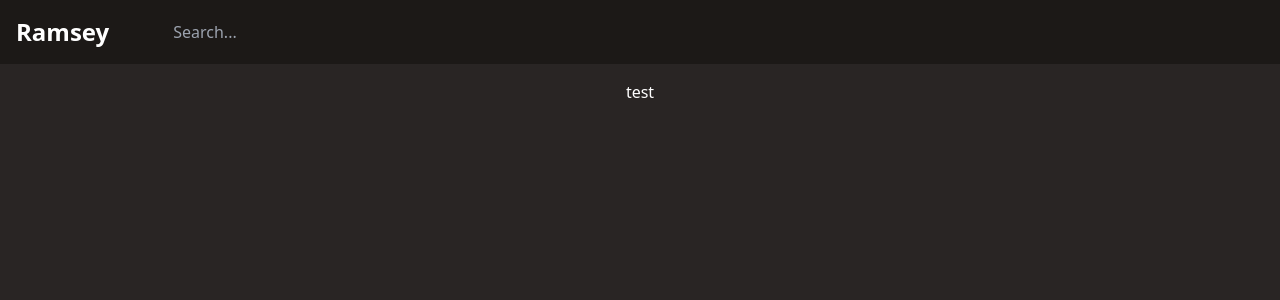
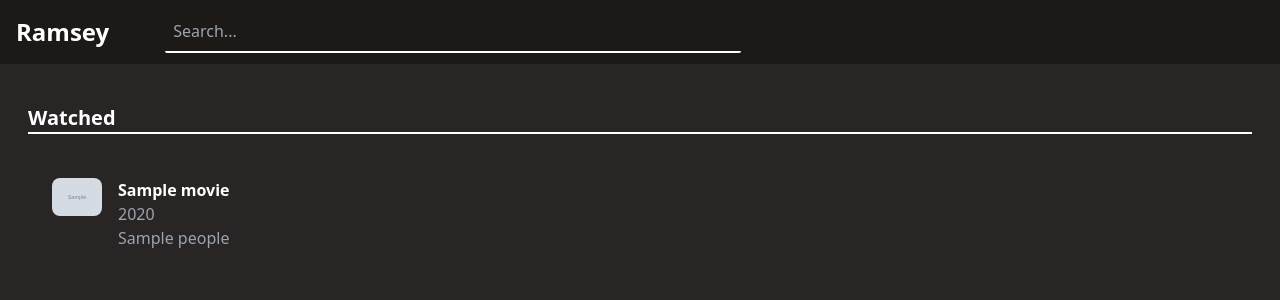
Before and after one commit to atbuy/ramsey, a FastAPI app: template ramsey/templates/index.html in a window 1280 px wide. Shown: the top 300 px of the page. Run offline with FastAPI, Linux system fonts and the light colour scheme; the template is opened without the code that fills it: most values are stand-ins (such as "Sample title", 1, 10 or a date in 2020); grey boxes marked "Sample" are stand-in pictures; parts of the project's set-up code (start-up, migrations or seed data) failed here and were passed over; some libraries are stand-ins or nearby versions.

Commit message:
Add temporary watched section

```diff
--- a/ramsey/app.py
+++ b/ramsey/app.py
@@ -31,7 +31,15 @@ redis = get_redis()
 async def home(request: Request):
     """Show index page."""
 
-    return templates.TemplateResponse(request, "index.html")
+    # Get all searched movies and display them
+    cached = redis.get(settings.redis.data_key) or "{}"
+    data = json.loads(cached)
+    movies = data.get("movies", {})
+
+    watched = [movie[0] for movie in movies.values()]
+    context = {"watched": watched}
+
+    return templates.TemplateResponse(request, "index.html", context)
 
 
 @app.post("/search")
@@ -51,15 +59,18 @@ async def search(request: Request, query: SearchQuery):
     # Check if there are data cached
     cached = redis.get(settings.redis.data_key) or "{}"
     data = json.loads(cached)
-    if not data:
+    movies = data.get("movies", {})
+    results = movies.get(query.search, [])
+
+    # Check if there are data
+    if not data or not results:
         # Parse results and render the template with the data
         results = search_query(query.search)
 
         # Store result data in cache
-        data[query.search] = results
+        movies[query.search] = results
+        data["movies"] = movies
         redis.set(settings.redis.data_key, json.dumps(data))
-    else:
-        results = data[query.search]
 
     context = {"results": results}
     render = templates.TemplateResponse(
--- /dev/null
+++ b/ramsey/templates/components/movie.html
@@ -0,0 +1,17 @@
+<div class="flex items-start justify-start p-2 mr-3">
+  <img
+    src="{{ movie.image }}"
+    width="50px"
+    height="100px"
+    class="rounded-lg mr-4"
+  />
+  <div class="flex flex-col justify-start">
+    <span class="font-semibold">{{ movie.title }}</span>
+    {% if movie.year %}
+    <span class="text-gray-400">{{ movie.year }}</span>
+    {% else %}
+    <span class="text-gray-400">unknown year</span>
+    {% endif %}
+    <span class="text-gray-400">{{ movie.people }}</span>
+  </div>
+</div>
--- a/ramsey/templates/index.html
+++ b/ramsey/templates/index.html
@@ -5,7 +5,14 @@ Ramsey
 {% endblock %}
 
 {% block body %}
-<div class="max-w-full p-2 flex items-center justify-center">
-  <div>test</div>
+<div class="mt-4 max-w-full p-2 flex items-center justify-center">
+  <div class="px-5 w-full">
+    <div class="text-xl my-4 w-full font-semibold border-b-2 border-white">Watched</div>
+    <div class="px-4 py-5 flex flex-row flex-wrap">
+      {% for movie in watched %}
+        {% include "./components/movie.html" %}
+      {% endfor %}
+    </div>
+  </div>
 </div>
 {% endblock %}
--- a/ramsey/templates/navbar.html
+++ b/ramsey/templates/navbar.html
@@ -1,18 +1,34 @@
-<nav class="max-w-full bg-stone-900 border-gray-200 mb-2 flex items-center justify-start">
+<nav
+  class="max-w-full bg-stone-900 border-gray-200 mb-2 flex items-center justify-start"
+>
   <div class="flex flex-wrap items-center justify-start p-4 mr-5">
-    <a href="/" class="text-2xl font-semibold whitespace-nowrap text-white">Ramsey</a>
+    <a href="/" class="text-2xl font-semibold whitespace-nowrap text-white"
+      >Ramsey</a
+    >
   </div>
   <div class="w-full px-5">
-    <input type="text" id="search" placeholder="Search..." name="search" hx-post="/search"
-      hx-trigger="input changed delay:750ms, search" hx-target="#search-results" hx-ext="json-enc"
-      class="w-full max-w-xl bg-transparent rounded-sm border-white focus:border-b-2 p-2 outline-none transition duration-200 ease-in-out" />
+    <input
+      type="text"
+      id="search"
+      placeholder="Search..."
+      name="search"
+      hx-post="/search"
+      hx-trigger="input changed delay:750ms, search"
+      hx-target="#search-results"
+      hx-ext="json-enc"
+      class="w-full max-w-xl bg-transparent rounded-sm border-white border-b-2 focus:border-b-0 p-2 outline-none transition duration-200 ease-in-out"
+    />
   </div>
 </nav>
 
-<div id="search-results" class="fixed hidden right-10 bg-stone-900 border-gray-100 p-5 mt-3"
-  style="left: 25px; right: 25px"></div>
+<div
+  id="search-results"
+  class="fixed hidden right-10 bg-stone-900 border-gray-100 p-5 mt-3"
+  style="left: 25px; right: 25px"
+></div>
 
 <script>
+  const search = document.getElementById("search");
   const searchResults = document.getElementById("search-results");
 
   // Check periodically if the results should be hidden
@@ -23,5 +39,17 @@
     }
 
     searchResults.classList.add("hidden");
-  }, 10);
+  }, 20);
+
+  // Add '/' as a shortcut for the search bar
+  document.addEventListener(
+    "keyup",
+    (event) => {
+      if (event.code === "Slash") {
+        event.preventDefault();
+        search.focus();
+      }
+    },
+    false,
+  );
 </script>
```
Also changed, not shown: ramsey/templates/components/search_results.html (+2 -13 lines).
